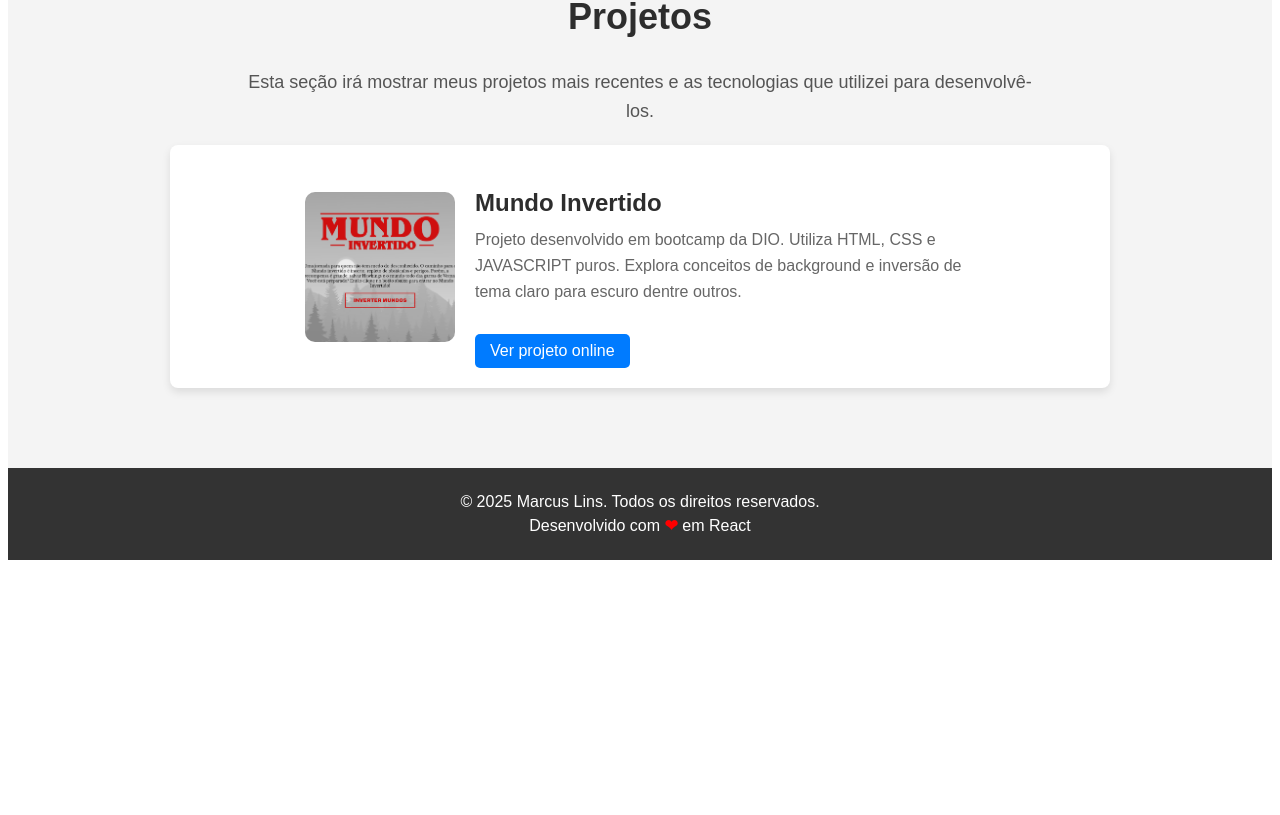
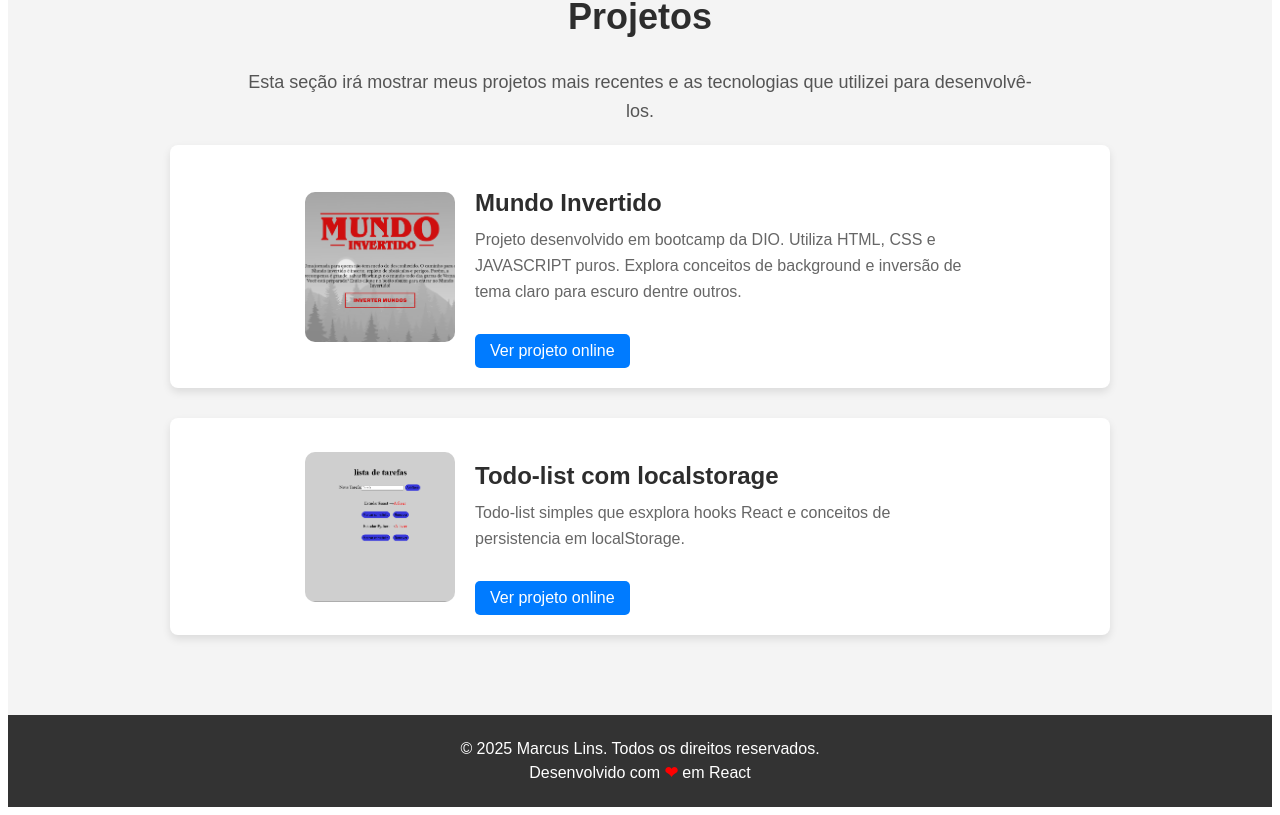
Before and after one commit to MarcussPablo/portfolio, a React (Vite) app: page /projects in a window 1280 px wide. Shown: the part 492-1307 px from the top of the page. Before the commit the page ends 1060 px from the top, so only its background shows below. Built offline with nearby package versions, Linux system fonts and the light colour scheme.

Commit message:
todo-list

```diff
--- a/src/components/ContactForm/ContactForm.jsx
+++ b/src/components/ContactForm/ContactForm.jsx
@@ -25,7 +25,7 @@ const ContactForm = () => {
       from_name: formData.name,
       reply_to: formData.email, // Garante que o e-mail do usuário seja enviado corretamente
       message: formData.message,
-      to_name: "Nome do Destinatário", // Aqui você pode ajustar ou adicionar dinamicamente
+      to_name: "<Marcus>", // Aqui você pode ajustar ou adicionar dinamicamente
     };
 
     emailjs
--- a/src/components/Projects/Projects.jsx
+++ b/src/components/Projects/Projects.jsx
@@ -1,7 +1,8 @@
 import React from 'react';
 import './Projects.css';
 import mundoInvertido from '../../images/mundo-invertido.png'
-
+import todoSite from '../../images/siteTodoList.png'
+todoSite
 const Projects = () => {
   return (
     <section className="projects">
@@ -15,8 +16,19 @@ const Projects = () => {
           <p>Projeto desenvolvido em bootcamp da DIO. Utiliza HTML, CSS e JAVASCRIPT puros. Explora conceitos
             de background e inversão de tema claro para escuro dentre outros.
           </p>
-          <a href="https://mundo-invertido-marcus.netlify.app/">Ver projeto online</a>
+          <a href="https://mundo-invertido-marcus.netlify.app/" target='_blank'>Ver projeto online</a>
         </div>
+
+      </div>
+      <div className="project">
+      <img src={todoSite} alt="Projeto 1" className="project-image" />
+        <div className="project-info">
+          <h3>Todo-list com localstorage</h3>
+          <p>Todo-list simples que esxplora hooks React e conceitos de persistencia em localStorage.
+          </p>
+          <a href="https://chic-torrone-d8da22.netlify.app/" target='_blank'>Ver projeto online</a>
+        </div>
+
       </div>
 
     </section>
```
Also changed, not shown: src/images/siteTodoList.png (added).
